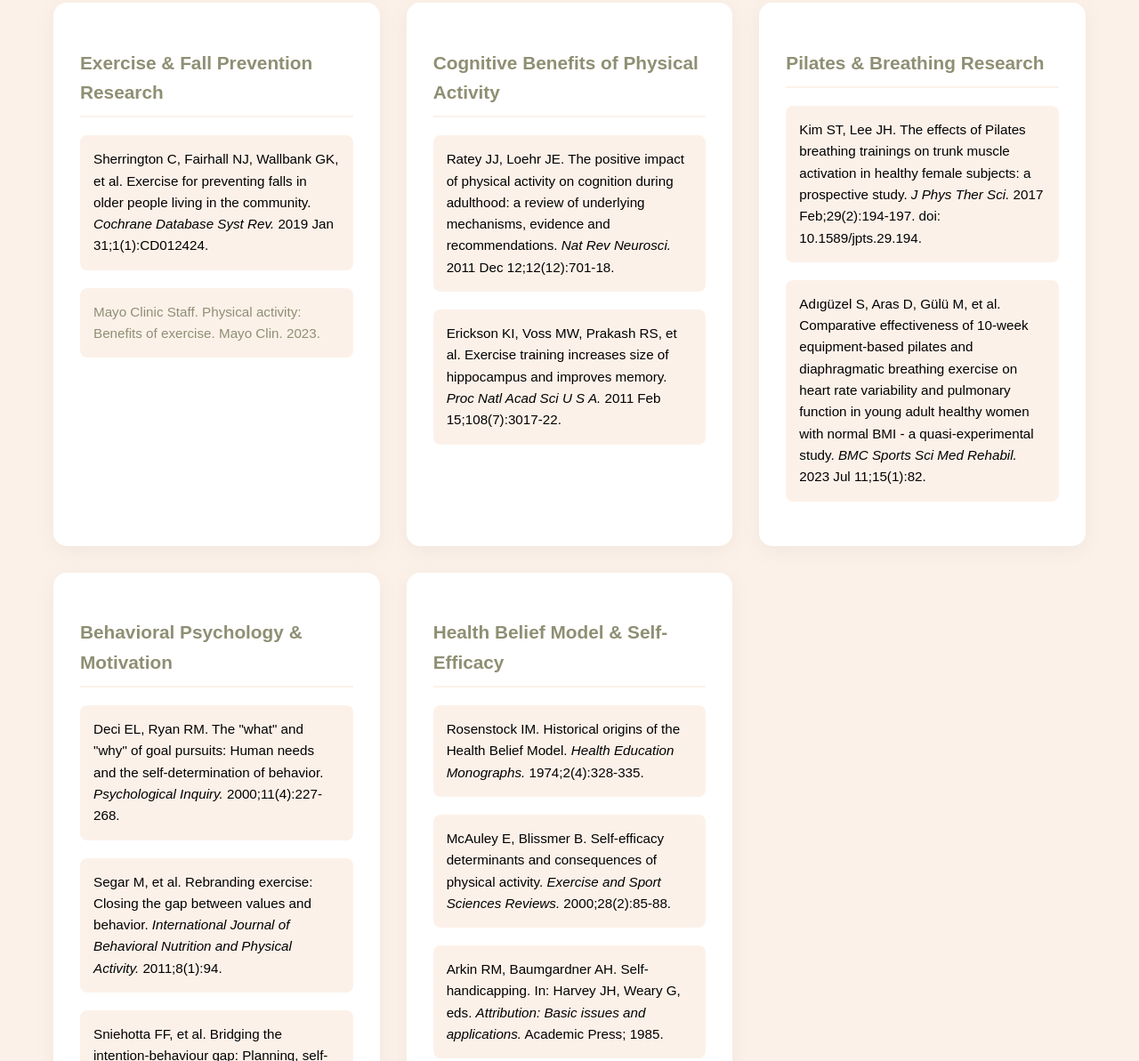
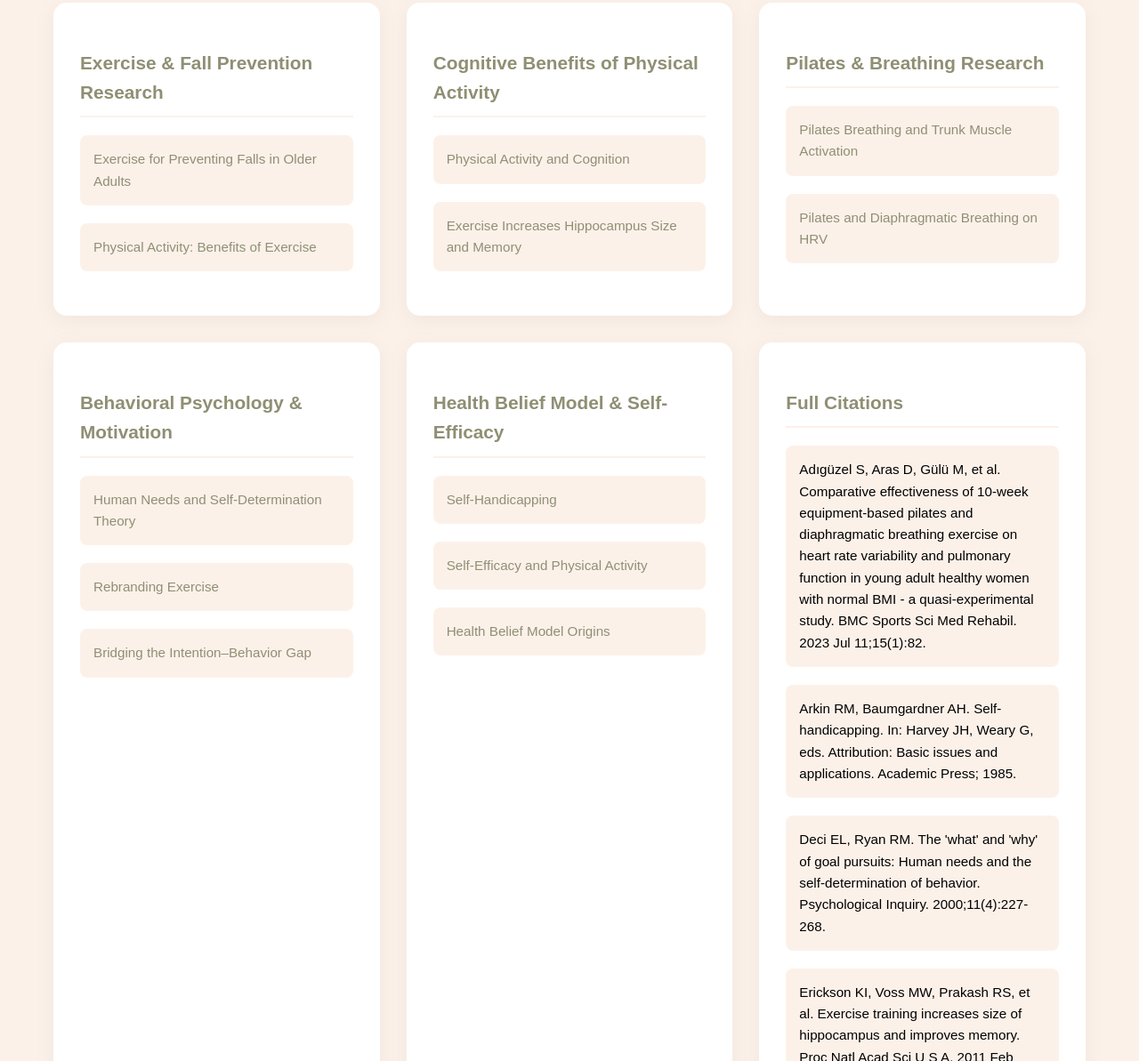
Before and after one commit to mmscheel/thegroundedpilates.github.io, a plain HTML site: page resources/index.html in a window 1280 px wide. Shown: the part 375-1568 px from the top of the page at 89% size. Drawn offline with Linux system fonts and the light colour scheme.

Commit message:
Update index.html

```diff
--- a/resources/index.html
+++ b/resources/index.html
@@ -1,9 +1,9 @@
+<!DOCTYPE html>
 
-<!DOCTYPE html>
 <html lang="en">
 <head>
-    <meta charset="UTF-8">
-    <meta name="viewport" content="width=device-width, initial-scale=1.0">
+<meta charset="utf-8"/>
+<meta content="width=device-width, initial-scale=1.0" name="viewport"/>
 <title>Evidence-Based Resources - The Grounded Pilates</title>
 <style>
         * {
@@ -268,7 +268,7 @@
 </head>
 <body>
 <header>
-        <a href="../" class="logo">
+<a class="logo" href="../">
 <div class="logo-image"></div>
 <span>The Grounded Pilates</span>
 </a>
@@ -276,83 +276,79 @@
 <a href="../">Home</a>
 <a href="../about/">About</a>
 <a href="../classes/">Classes</a>
-            <a href="../resources/" class="active">Resources</a>
+<a class="active" href="../resources/">Resources</a>
 <a href="../contact/">Contact</a>
 </nav>
 </header>
-
 <section class="section">
 <h1 class="section-title">Evidence-Based Resources</h1>
 <p class="section-subtitle">Research supporting our approach to movement, well-being, and behavior change</p>
-
 <div class="resources-grid">
 <div class="resource-category">
-                <h3>Exercise & Fall Prevention Research</h3>
-                <ul>
-                    <li>Sherrington C, Fairhall NJ, Wallbank GK, et al. Exercise for preventing falls in older people living in the community. <em>Cochrane Database Syst Rev.</em> 2019 Jan 31;1(1):CD012424.</li>
-                    <li><a href="https://www.mayoclinic.org/healthy-lifestyle/fitness/in-depth/exercise/art-20048389" target="_blank">Mayo Clinic Staff. Physical activity: Benefits of exercise. Mayo Clin. 2023.</a></li>
-                </ul>
+<h3>Exercise &amp; Fall Prevention Research</h3>
+<ul><li><a href="https://doi.org/10.1002/14651858.CD012424.pub2" target="_blank">Exercise for Preventing Falls in Older Adults</a></li>
+<li><a href="https://www.mayoclinic.org/healthy-lifestyle/fitness/in-depth/exercise/art-20048389" target="_blank">Physical Activity: Benefits of Exercise</a></li></ul>
 </div>
-
 <div class="resource-category">
 <h3>Cognitive Benefits of Physical Activity</h3>
-                <ul>
-                    <li>Ratey JJ, Loehr JE. The positive impact of physical activity on cognition during adulthood: a review of underlying mechanisms, evidence and recommendations. <em>Nat Rev Neurosci.</em> 2011 Dec 12;12(12):701-18.</li>
-                    <li>Erickson KI, Voss MW, Prakash RS, et al. Exercise training increases size of hippocampus and improves memory. <em>Proc Natl Acad Sci U S A.</em> 2011 Feb 15;108(7):3017-22.</li>
-                </ul>
+<ul><li><a href="https://www.nature.com/articles/nrn3111" target="_blank">Physical Activity and Cognition</a></li>
+<li><a href="https://doi.org/10.1073/pnas.1015950108" target="_blank">Exercise Increases Hippocampus Size and Memory</a></li></ul>
 </div>
-
 <div class="resource-category">
-                <h3>Pilates & Breathing Research</h3>
-                <ul>
-                    <li>Kim ST, Lee JH. The effects of Pilates breathing trainings on trunk muscle activation in healthy female subjects: a prospective study. <em>J Phys Ther Sci.</em> 2017 Feb;29(2):194-197. doi: 10.1589/jpts.29.194.</li>
-                    <li>Adıgüzel S, Aras D, Gülü M, et al. Comparative effectiveness of 10-week equipment-based pilates and diaphragmatic breathing exercise on heart rate variability and pulmonary function in young adult healthy women with normal BMI - a quasi-experimental study. <em>BMC Sports Sci Med Rehabil.</em> 2023 Jul 11;15(1):82.</li>
-                </ul>
+<h3>Pilates &amp; Breathing Research</h3>
+<ul><li><a href="https://www.jstage.jst.go.jp/article/jpts/29/2/29_jpts-2016-787/_article" target="_blank">Pilates Breathing and Trunk Muscle Activation</a></li>
+<li><a href="https://doi.org/10.1186/s13102-023-00750-7" target="_blank">Pilates and Diaphragmatic Breathing on HRV</a></li></ul>
 </div>
-
 <div class="resource-category">
-                <h3>Behavioral Psychology & Motivation</h3>
-                <ul>
-                    <li>Deci EL, Ryan RM. The "what" and "why" of goal pursuits: Human needs and the self-determination of behavior. <em>Psychological Inquiry.</em> 2000;11(4):227-268.</li>
-                    <li>Segar M, et al. Rebranding exercise: Closing the gap between values and behavior. <em>International Journal of Behavioral Nutrition and Physical Activity.</em> 2011;8(1):94.</li>
-                    <li>Sniehotta FF, et al. Bridging the intention-behaviour gap: Planning, self-efficacy, and action control. <em>British Journal of Health Psychology.</em> 2014;10(4):607-621.</li>
-                </ul>
+<h3>Behavioral Psychology &amp; Motivation</h3>
+<ul><li><a href="https://doi.org/10.1207/S15327965PLI1104_01" target="_blank">Human Needs and Self-Determination Theory</a></li>
+<li><a href="https://doi.org/10.1186/1479-5868-8-94" target="_blank">Rebranding Exercise</a></li>
+<li><a href="https://bpspsychub.onlinelibrary.wiley.com/doi/abs/10.1348/135910705X39444" target="_blank">Bridging the Intention–Behavior Gap</a></li></ul>
 </div>
-
 <div class="resource-category">
-                <h3>Health Belief Model & Self-Efficacy</h3>
-                <ul>
-                    <li>Rosenstock IM. Historical origins of the Health Belief Model. <em>Health Education Monographs.</em> 1974;2(4):328-335.</li>
-                    <li>McAuley E, Blissmer B. Self-efficacy determinants and consequences of physical activity. <em>Exercise and Sport Sciences Reviews.</em> 2000;28(2):85-88.</li>
-                    <li>Arkin RM, Baumgardner AH. Self-handicapping. In: Harvey JH, Weary G, eds. <em>Attribution: Basic issues and applications.</em> Academic Press; 1985.</li>
-                </ul>
+<h3>Health Belief Model &amp; Self-Efficacy</h3>
+<ul><li><a href="https://psycnet.apa.org/record/1985-97382-000" target="_blank">Self-Handicapping</a></li>
+<li><a href="https://journals.lww.com/acsm-essr/fulltext/2000/28020/self_efficacy__determinants_and_consequences_of.5.aspx" target="_blank">Self-Efficacy and Physical Activity</a></li>
+<li><a href="https://doi.org/10.1177/109019817400200403" target="_blank">Health Belief Model Origins</a></li></ul>
+</div>
+<div class="resource-category">
+<h3>Full Citations</h3>
+<ul><li>Adıgüzel S, Aras D, Gülü M, et al. Comparative effectiveness of 10-week equipment-based pilates and diaphragmatic breathing exercise on heart rate variability and pulmonary function in young adult healthy women with normal BMI - a quasi-experimental study. BMC Sports Sci Med Rehabil. 2023 Jul 11;15(1):82.</li>
+<li>Arkin RM, Baumgardner AH. Self-handicapping. In: Harvey JH, Weary G, eds. Attribution: Basic issues and applications. Academic Press; 1985.</li>
+<li>Deci EL, Ryan RM. The 'what' and 'why' of goal pursuits: Human needs and the self-determination of behavior. Psychological Inquiry. 2000;11(4):227-268.</li>
+<li>Erickson KI, Voss MW, Prakash RS, et al. Exercise training increases size of hippocampus and improves memory. Proc Natl Acad Sci U S A. 2011 Feb 15;108(7):3017-22.</li>
+<li>Kim ST, Lee JH. The effects of Pilates breathing trainings on trunk muscle activation in healthy female subjects: a prospective study. J Phys Ther Sci. 2017 Feb;29(2):194-197. doi: 10.1589/jpts.29.194.</li>
+<li>Mayo Clinic Staff. Physical activity: Benefits of exercise. Mayo Clin. 2023.</li>
+<li>McAuley E, Blissmer B. Self-efficacy determinants and consequences of physical activity. Exercise and Sport Sciences Reviews. 2000;28(2):85-88.</li>
+<li>Ratey JJ, Loehr JE. The positive impact of physical activity on cognition during adulthood: a review of underlying mechanisms, evidence and recommendations. Nat Rev Neurosci. 2011 Dec 12;12(12):701-18.</li>
+<li>Rosenstock IM. Historical origins of the Health Belief Model. Health Education Monographs. 1974;2(4):328-335.</li>
+<li>Segar M, et al. Rebranding exercise: Closing the gap between values and behavior. International Journal of Behavioral Nutrition and Physical Activity. 2011;8(1):94.</li>
+<li>Sherrington C, Fairhall NJ, Wallbank GK, et al. Exercise for preventing falls in older people living in the community. Cochrane Database Syst Rev. 2019 Jan 31;1(1):CD012424.</li>
+<li>Sniehotta FF, et al. Bridging the intention-behaviour gap: Planning, self-efficacy, and action control. British Journal of Health Psychology. 2014;10(4):607-621.</li></ul>
 </div>
 </div>
-
 <div class="quote">
             "Movement was always yours. We're here to help you find your way back!"
         </div>
-
 <div class="cta-section">
 <h3>Ready to Begin Your Journey?</h3>
 <p>Discover how evidence-based Pilates can help you reconnect with movement</p>
-            <a href="../contact/" class="btn">Get Started Today</a>
+<a class="btn" href="../contact/">Get Started Today</a>
 </div>
 </section>
-
 <footer>
 <div class="contact-info">
 <div>
-                <p><strong>Address:</strong><br>123 Anywhere St.<br>Any City, ST 12345</p>
+<p><strong>Address:</strong><br/>123 Anywhere St.<br/>Any City, ST 12345</p>
 </div>
 <div>
-                <p><strong>Phone:</strong><br>715-505-1032</p>
+<p><strong>Phone:</strong><br/>715-505-1032</p>
 </div>
 <div>
-                <p><strong>Email:</strong><br>thegroundedpilates@gmail.com</p>
+<p><strong>Email:</strong><br/>thegroundedpilates@gmail.com</p>
 </div>
 <div>
-                <p><strong>Follow us:</strong><br>@thegroundedpilates</p>
+<p><strong>Follow us:</strong><br/>@thegroundedpilates</p>
 </div>
 </div>
 </footer>
```
Lines whose indentation alone changed are shown as unchanged.
